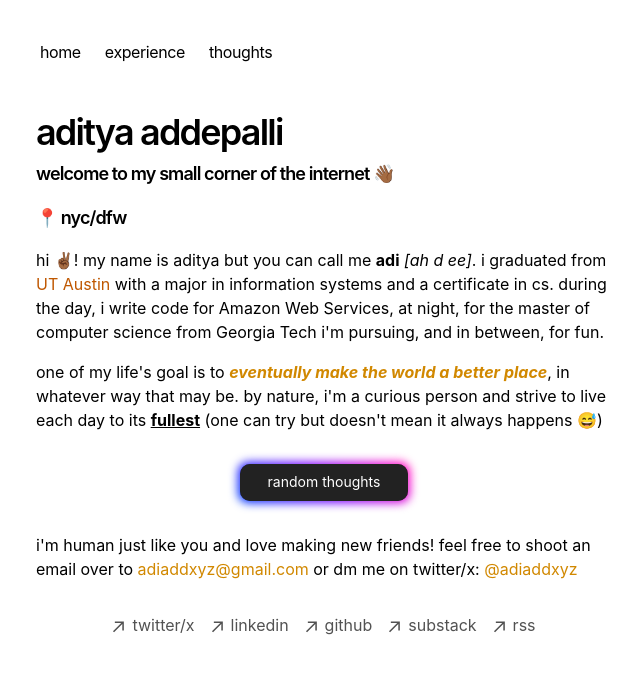
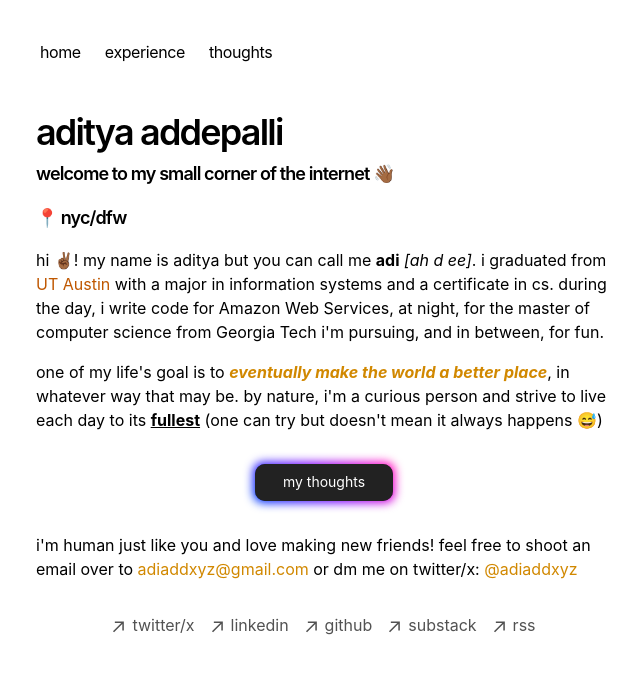
Before and after one commit to adiadd/adiadd.github.io, a Next.js app: page / in a window 1280 px wide. Shown: the top 674 px of the page, without its empty margins (316-956 px from the left). Built offline with nearby package versions, Linux system fonts and the light colour scheme.

Commit message:
fix: renaming button text

```diff
--- a/src/app/page.tsx
+++ b/src/app/page.tsx
@@ -33,7 +33,7 @@ export default function Page() {
       <div className="my-8 flex items-center justify-center">
         <a href="/blog">
           <button className="button-85 px-4 py-2 text-sm" type="button">
-            random thoughts
+            my thoughts
           </button>
         </a>
       </div>
```
